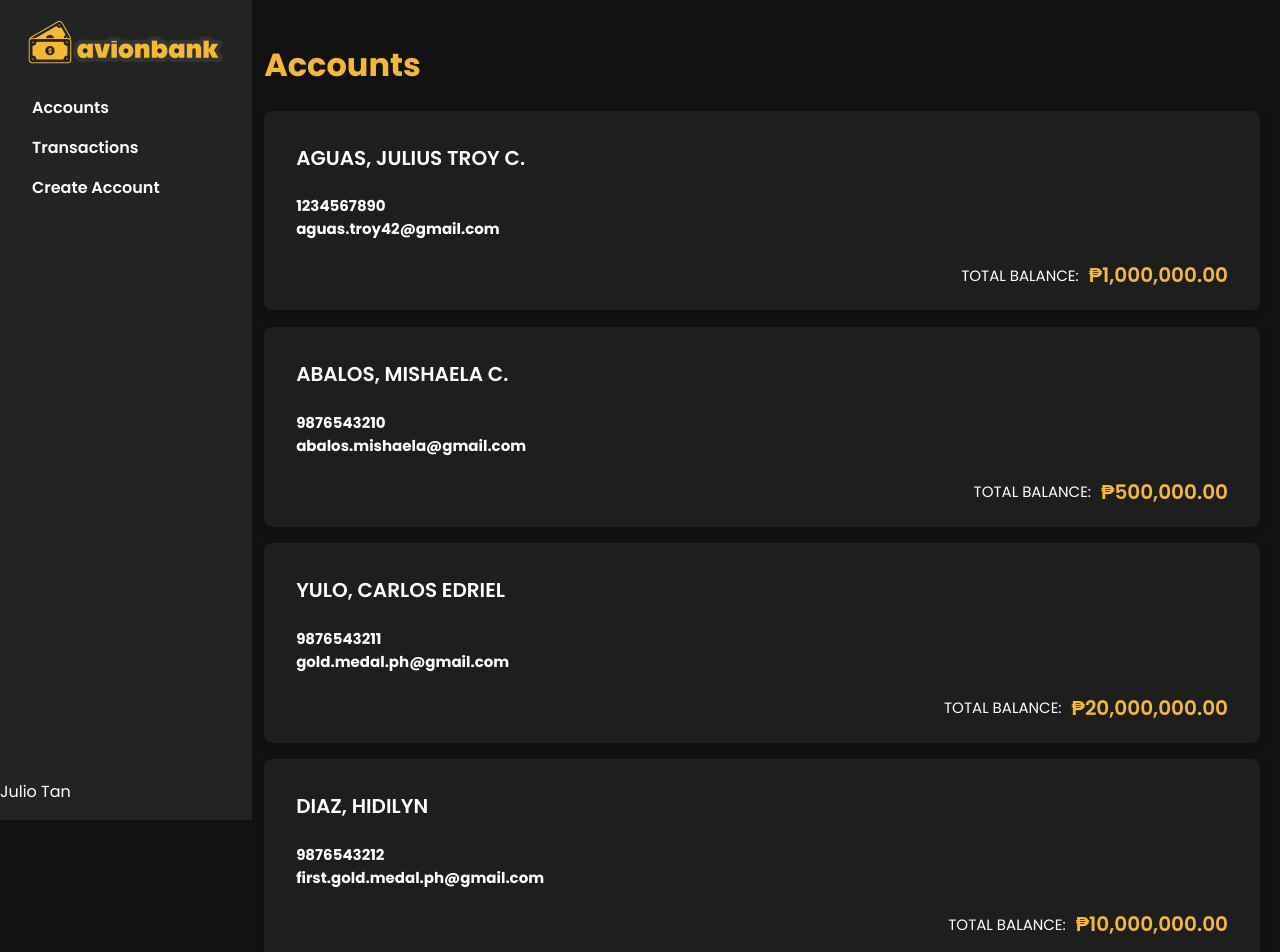
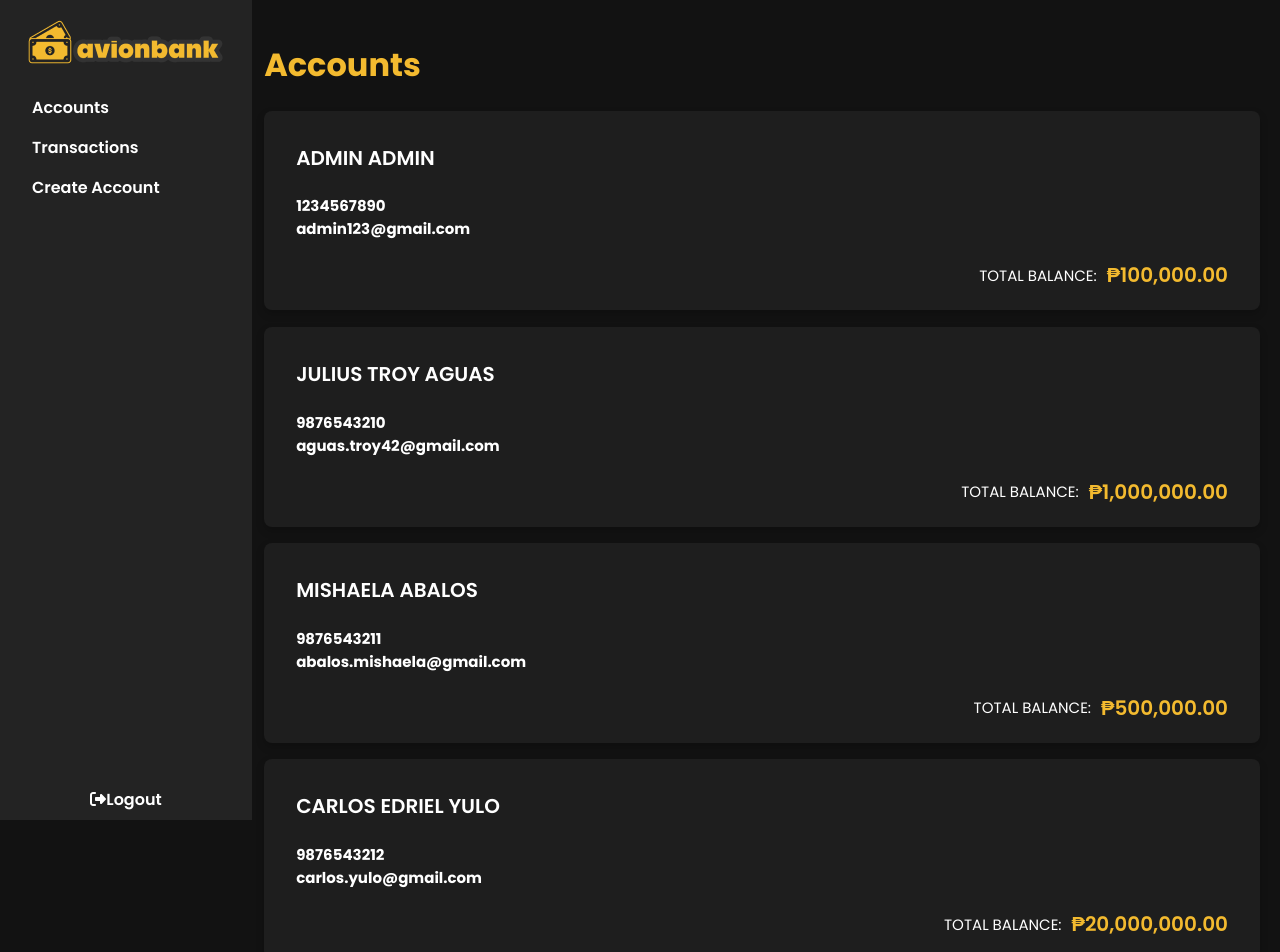
Before and after one commit to mishabalos/banking-app, a React (Create React App) app: page /home in a window 1280 px wide. Shown: the top 952 px of the page. Built offline with nearby package versions, Linux system fonts and the light colour scheme; a web font is replaced by a local one.

Commit message:
updated login and logout

```diff
--- a/package.json
+++ b/package.json
@@ -5,6 +5,10 @@
   "dependencies": {
     "@emotion/react": "^11.13.0",
     "@emotion/styled": "^11.13.0",
+    "@fortawesome/fontawesome-svg-core": "^6.6.0",
+    "@fortawesome/free-regular-svg-icons": "^6.6.0",
+    "@fortawesome/free-solid-svg-icons": "^6.6.0",
+    "@fortawesome/react-fontawesome": "^0.2.2",
     "@mui/material": "^5.16.7",
     "@testing-library/jest-dom": "^5.17.0",
     "@testing-library/react": "^13.4.0",
--- a/src/assets/data/bankUserAccounts.json
+++ b/src/assets/data/bankUserAccounts.json
@@ -1,26 +1,37 @@
 [
     {
         "accountNumber": "1234567890",
-        "accountName": "AGUAS, JULIUS TROY C.",
+        "accountName": "ADMIN ADMIN",
+        "email": "admin123@gmail.com",
+        "password": "admin123",
+        "totalBalance": "100,000.00"
+    },
+    {
+        "accountNumber": "9876543210",
+        "accountName": "JULIUS TROY AGUAS",
         "email": "aguas.troy42@gmail.com",
+        "password": "troy123",
         "totalBalance": "1,000,000.00"
     },
     {
-        "accountNumber": "9876543210",
-        "accountName": "ABALOS, MISHAELA C.",
+        "accountNumber": "9876543211",
+        "accountName": "MISHAELA ABALOS",
         "email": "abalos.mishaela@gmail.com",
+        "password": "misha123",
         "totalBalance": "500,000.00"
     },
     {
-        "accountNumber": "9876543211",
-        "accountName": "YULO, CARLOS EDRIEL",
-        "email": "gold.medal.ph@gmail.com",
+        "accountNumber": "9876543212",
+        "accountName": "CARLOS EDRIEL YULO",
+        "email": "carlos.yulo@gmail.com",
+        "password": "yulo123",
         "totalBalance": "20,000,000.00"
     },
     {
-        "accountNumber": "9876543212",
-        "accountName": "DIAZ, HIDILYN",
-        "email": "first.gold.medal.ph@gmail.com",
+        "accountNumber": "9876543213",
+        "accountName": "HIDILYN DIAZ",
+        "email": "hidilyn.diaz@gmail.com",
+        "password": "hidilyn123",
         "totalBalance": "10,000,000.00"
     }
 ]
--- a/src/components/SideNav/SideNav.jsx
+++ b/src/components/SideNav/SideNav.jsx
@@ -1,9 +1,22 @@
 // src/components/SideNav.js
 import React from 'react';
+import { useNavigate } from 'react-router-dom';
 import './SideNav.css';
 import logo from "../../assets/images/avionbank-logo-3.png"
+import { FontAwesomeIcon } from "@fortawesome/react-fontawesome";
+import {faRightFromBracket } from "@fortawesome/free-solid-svg-icons";
 
 const SideNav = () => {
+  const navigate = useNavigate();
+
+  const handleLogout = () => {
+    // Clear user session data (if stored in localStorage or cookies)
+    localStorage.removeItem('userSession'); // Example: clear user session data
+
+    // Redirect to login page
+    navigate('/');
+  };
+
   return (
     <div className="sidenav">
       <div className='sidenav-menu'>
@@ -17,7 +30,7 @@ const SideNav = () => {
       </ul>
       </div>
       <div className='sidenav-account'>
-      <p>Julio Tan</p>
+      <a href="/" onClick={handleLogout}><FontAwesomeIcon icon={faRightFromBracket} />Logout</a>
       </div>
     </div>
   );
--- a/src/pages/login-page/Login.jsx
+++ b/src/pages/login-page/Login.jsx
@@ -1,20 +1,30 @@
-import React from 'react';
+import React, { useState }  from 'react';
 import './Login.css';
 import logo from "../../assets/images/avionbank-logo.png"
 import { useNavigate } from 'react-router-dom';
-
-
+import accounts from '../../assets/data/bankUserAccounts.json';
 
 const Login = () => {
 
     const navigate = useNavigate();
+    const [errorMessage, setErrorMessage] = useState('');
 
     const handleSubmit = (event) => {
         event.preventDefault();
        //ERRORS OR AUTHENTICATIONS TO BE MADE
+       const email = event.target.elements[0].value;
+       const password = event.target.elements[1].value;
+
+       const user = accounts.find(
+        (account) => account.email === email && account.password === password
+    );
+
+    if (user) {
         navigate('/Home');
-    };
-
+    } else {
+        setErrorMessage('Invalid email or password');
+    }
+};
     return (
     <div className="login-container">
         <div className="login-box">
@@ -28,6 +38,7 @@ const Login = () => {
 
                 <button type="submit">Sign In</button>
 
+                {errorMessage && <p className="error-message">{errorMessage}</p>}
             </form>
         </div>
     </div>
```
Also changed, not shown: src/components/SideNav/SideNav.css (line endings or trailing spaces), 1 other file (tests, documents, lock files or other folders).
